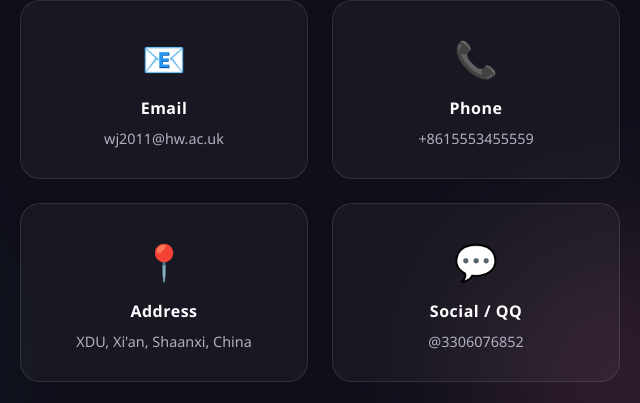
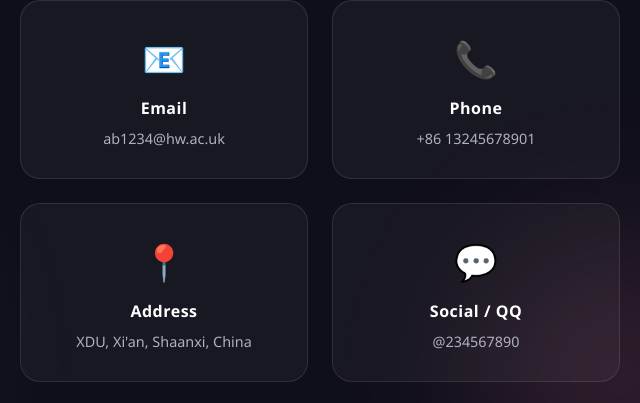
Before and after one commit to Ytter-bium/Web001, a plain HTML site: page index.html in a window 1280 px wide. Shown: the part 4344-4747 px from the top of the page, 320-960 px from the left. Drawn offline with Linux system fonts and the light colour scheme.

Commit message:
Add files via upload

```diff
--- a/index.html
+++ b/index.html
@@ -976,14 +976,14 @@
                 <div class="contact-card">
                     <span class="card-icon">📧</span>
                     <h3>Email</h3>
-                    <p>wj2011@hw.ac.uk</p>
+                    <p>ab1234@hw.ac.uk</p>
                 </div>
 
                 <!-- 卡片 2：Phone -->
                 <div class="contact-card">
                     <span class="card-icon">📞</span>
                     <h3>Phone</h3>
-                    <p>+8615553455559</p>
+                    <p>+86 13245678901</p>
                 </div>
 
                 <!-- 卡片 3：Address -->
@@ -997,7 +997,7 @@
                 <div class="contact-card">
                     <span class="card-icon">💬</span>
                     <h3>Social / QQ</h3>
-                    <p>@3306076852</p>
+                    <p>@234567890</p>
                 </div>
             </div>
         </div>
```
